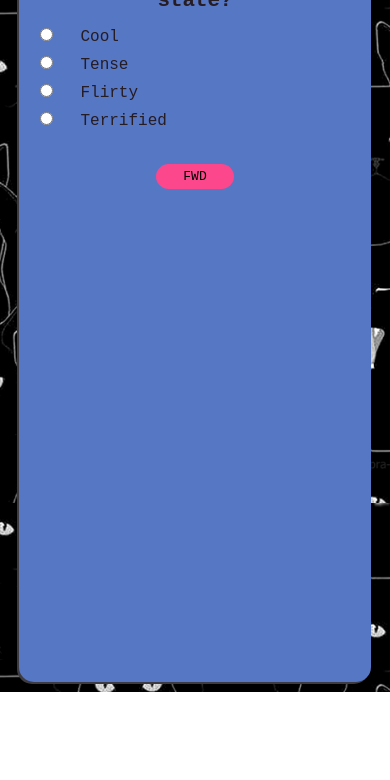
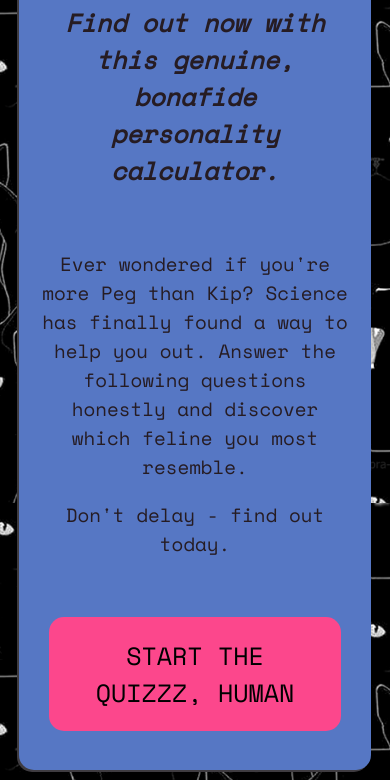
Before and after one commit to russelljkennedy/catquiz, a plain HTML site: page index.html in a window 390 px wide. Shown: the part 160-940 px from the top of the page. Before the commit the page ends 852 px from the top, so only its background shows below. Drawn offline with nearby package versions, Linux system fonts and the light colour scheme.

Commit message:
Added intro + more mobile CSS work

```diff
--- a/css/style.css
+++ b/css/style.css
@@ -6,7 +6,8 @@ body {
   background-image: url('../img/black-cats.png');
   /* color: #f119b8; */
   color: #261c23;
-  font-family: monospace, 'Arial', sans-serif;
+  font-family: 'Space Mono', monospace;
+  font-size: 1.2em;
 }
 [v-cloak] {
   display: none;
@@ -18,7 +19,13 @@ h1 {
   text-align: center;
 }
 .gobolino h2 {
+  margin: 0 3vw 7vh 3vw;
+}
+.cat-intro {
   margin: 0 3vw;
+}
+.cat-intro p {
+  /* font-size: 1.2em; */
 }
 ul {
   margin-left: 30px;
@@ -29,7 +36,7 @@ li {
   list-style-type: none;
 }
 input {
-  margin: 0 10px 0 -40px;
+  margin: 8px 10px 0 -40px;
   text-align: center;
   position: absolute;
 }
@@ -37,6 +44,7 @@ label {
   display: block;
   margin-left: 8vw;
   width: 30vw;
+  /* font-size: 1.2em; */
 }
 .message {
   color: #070708;
@@ -53,20 +61,31 @@ label {
 button {
   padding: 5px;
   margin: 0 2vw;
-  width: 8vw;
+  width: 18vw;
   border-radius: 15px;
   background: #fc478c;
   border: #fc478c;
-  font-size: 13px;
-  font-family: monospace, 'Arial', sans-serif;
+  font-size: 0.8em;
+  font-family: 'Space Mono', monospace;
   text-transform: uppercase;
 }
 button:hover {
   background: #f119b8;
   border: #f119b8;
 }
+button.start,
+button.reload {
+  margin-top: 40px;
+  padding: 20px;
+  font-size: 1.3em;
+  width: auto;
+}
+button.reload {
+  margin-bottom: 30px;
+}
 button.submit {
   width: auto;
+  padding: 5px 20px;
 }
 .results img {
   max-width: 400px;
@@ -87,7 +106,10 @@ button.submit {
 .peg p, .kip p {
   text-align: justify;
 }
-.grid {
+.reset {
+  display: inline-block;
+}
+.cat-main {
   display: flex;
   justify-content: center;
   min-height: 100%;
@@ -115,7 +137,7 @@ button.submit {
     width: auto;
   }
   button {
-    width: 13vw;
+    width: 20vw;
   }
 }
 @media only screen and (max-width:500px) {
@@ -128,7 +150,7 @@ button.submit {
     width: 85vw;
   }
   button {
-    width: 20vw;
+    width: 24vw;
   }
 }
 @media only screen and (max-width:240px) {
--- a/index.html
+++ b/index.html
@@ -4,17 +4,25 @@
   <meta charset="UTF-8">
   <meta name="viewport" content="width=device-width, initial-scale=1.0">
   <meta http-equiv="X-UA-Compatible" content="ie=edge">
-  <title>Cat Quiz</title>
+  <title>Which of my cats are you?</title>
+  <link href="https://fonts.googleapis.com/css?family=Space+Mono&display=swap" rel="stylesheet">
   <link rel="stylesheet" href="css/style.css">
   <link rel="icon" href="favicon.ico">
 </head>
 <body>
-  <div class="grid">
+  <div class="cat-main">
     <!-- Beginning of Vue app -->
     <div id="feline" v-cloak>
       <h1>{{ whiskers.title }}</h1>
       <!-- Quiz container -->
       <div class="gobolino">
+        <div v-if="spotIndex < 0" class="cat-intro">
+          <h2><em>{{ whiskers.intro }}</em></h2>
+          <p>Ever wondered if you're more Peg than Kip? Science has finally found a way to help you out. Answer the following questions honestly and discover which feline you most resemble.</p>
+          <p>Don't delay - find out today.</p>
+          <p><button class="start" @click="startQuiz">Start the quizzz, human</button></p>
+        </div>
+        <div v-else>
           <div v-for="(question, index) in whiskers.questions">
             <div v-show="index === spotIndex">
               <h2>{{question.catq}}</h2>
@@ -31,9 +39,10 @@
                 <p v-if="message !== ''" class="message">{{ message }}</p>
               </div>
               <div class="controls">
-              <button class="back" v-if="spotIndex > 0" @click="slinkBack">Back</button>
-              <button class="fwd" v-if="spotIndex !== whiskers.questions.length-1" @click="jumpFwd">Fwd</button>
+                <button class="back" v-if="spotIndex > 0" @click="slinkBack"><< Back</button>
+                <button class="fwd" v-if="spotIndex !== whiskers.questions.length-1" @click="jumpFwd">Fwd >></button>
                 <button class="submit" v-if="spotIndex === whiskers.questions.length-1" @click="jumpFwd">Which cat am I?</button>
+              </div>
             </div>
           </div>
         </div>
@@ -52,7 +61,17 @@
               <p>
                 If there's a party going on, you're right there in the heart of the action, collecting everyone's affection and generally being the centre of attention. You've got plenty of confidence and are fully aware that everyone loves you. You're a bit like a cat celebrity really. Maybe one day they'll make a film all about you, but until then carry on being your bold and brilliant self. We'll keep on watching your every move.
               </p>
-              <p><a href="https://twitter.com/share?ref_src=twsrc%5Etfw" class="twitter-share-button" data-text="I was Kip!" target="_blank" data-show-count="false">Tweet</a><script async src="https://platform.twitter.com/widgets.js" charset="utf-8"></script></p>
+              <div class="share-links">
+                <h3>Let the world know:</h3>
+                <ul>
+                  <li><a href="https://twitter.com/share?ref_src=twsrc%5Etfw" class="twitter-share-button" data-text="I was Kip!" target="_blank" data-show-count="false">Tweet</a><script async src="https://platform.twitter.com/widgets.js" charset="utf-8"></script></li>
+                  <li><a href="https://www.facebook.com/sharer/sharer.php?u=%23">Facebook</a></li>
+                  <li><a href="https://pinterest.com/pin/create/button/?url=%23&media=Which%20of%20my%20cats%20are%20you?&description=I%20was%20Peg!">Pinterest</a></li>
+                </ul>
+              </div>
+              <div class="reset">
+              <p><button class="reload" onclick="location.reload()">Start again</button></p>
+              </div>
             </div>
             <div class="peg" v-if="yourCat === 'peg'">
               <h2>You are Peg!</h2>
@@ -63,6 +82,7 @@
               <p>
                 If people are nearby, you are likely to hide from them as - let's face it - they're probably trying to trap you. However, once someone has your trust you are excellent company with a tuneful purr. Basically, you are awesome, but you don't know it - if only you had the self-awareness to realise that you are a totally terrific tortoiseshell. We love you, Peg!
               </p>
+              <button class="reload" onclick="location.reload()">Start again</button>
               <p><a href="https://twitter.com/share?ref_src=twsrc%5Etfw" class="twitter-share-button" data-text="I was Peg!" target="_blank" data-show-count="false">Tweet</a><script async src="https://platform.twitter.com/widgets.js" charset="utf-8"></script></p>
             </div>
           </div>
--- a/js/main.js
+++ b/js/main.js
@@ -4,8 +4,10 @@ window.onload = function() {
    // Array of quiz questions
    var catquiz = {
      title: "Which of my cats are you?",
+     intro: "Find out now with this genuine, bonafide personality calculator.",
 
-     questions: [{
+     questions: [
+       {
        catq: "What is your natural state?",
 
          options: [
@@ -244,7 +246,7 @@ window.onload = function() {
       el: '#feline',
       data: {
         whiskers: catquiz,
-        spotIndex: 0,
+        spotIndex: -1,
         paws: Array(),
         emptyPaw: '',
         message: '',
@@ -252,11 +254,15 @@ window.onload = function() {
         yourCat: ''
       },
       methods: {
+        // Only show the intro at the start of the quiz, when the spotIndex is set to -1
+        startQuiz: function() {
+          this.spotIndex++;
+        },
         // Forward and back functions
         jumpFwd: function() {
           // Has the question been answered?
           if(this.paws.length == this.spotIndex) {
-            this.message = "Please choose an answer...";
+            this.message = "I can hazz answer?...";
           }
           else {
             this.message = "";
```
Lines whose indentation alone changed are shown as unchanged.
